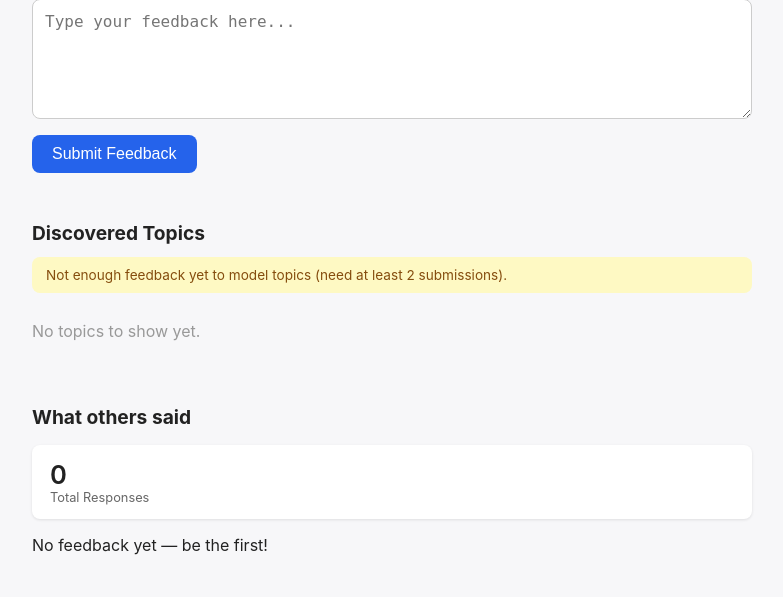
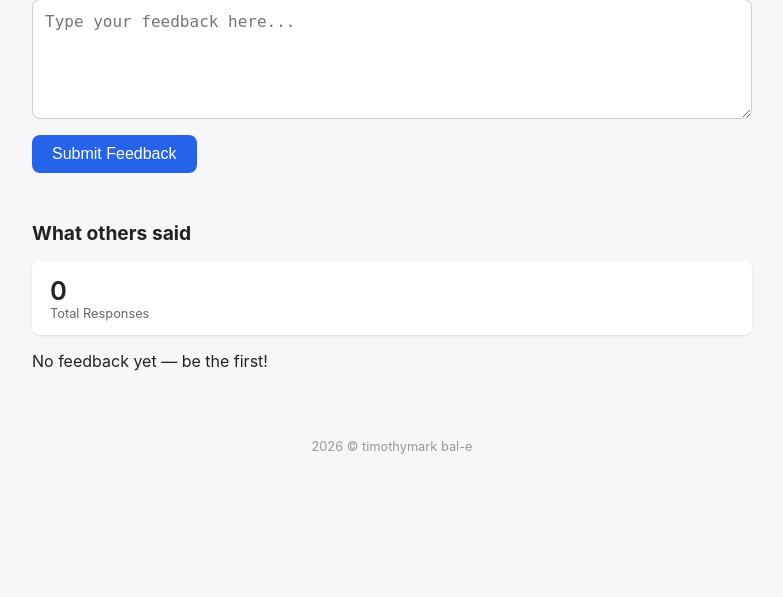
Before and after one commit to 3k100612-max/survey, a Flask app: page / in a window 1280 px wide. Shown: the part 132-729 px from the top of the page, without its empty margins (248-1031 px from the left). After the commit the page ends 586 px from the top, so only its background shows below. Run offline with Flask 3, Linux system fonts and the light colour scheme; data that the repository does not hold is empty; some libraries are stand-ins or nearby versions.

Commit message:
Update index.html

```diff
--- a/templates/index.html
+++ b/templates/index.html
@@ -128,54 +128,13 @@
         white-space: nowrap;
     }
 
-    #listError, #topicsError {
+    #listError {
         display: none;
         background: #fee2e2;
         color: #991b1b;
         padding: 12px;
         border-radius: 8px;
         margin-bottom: 16px;
-    }
-
-    /* --- Discovered topics section --- */
-    #topicsNote {
-        display: none;
-        background: #fef9c3;
-        color: #854d0e;
-        padding: 10px 14px;
-        border-radius: 8px;
-        margin-bottom: 12px;
-        font-size: 0.85rem;
-    }
-    #topicsGrid {
-        display: grid;
-        grid-template-columns: repeat(auto-fill, minmax(220px, 1fr));
-        gap: 14px;
-    }
-    .topic-card {
-        background: white;
-        border-radius: 8px;
-        padding: 14px 18px;
-        box-shadow: 0 1px 3px rgba(0,0,0,0.1);
-    }
-    .topic-card h3 {
-        margin: 0 0 8px 0;
-        font-size: 0.9rem;
-    }
-    .topic-word {
-        display: inline-block;
-        background: #eff6ff;
-        color: #1d4ed8;
-        border-radius: 999px;
-        padding: 2px 8px;
-        margin: 2px 4px 2px 0;
-        font-size: 0.7rem;
-        font-weight: 600;
-    }
-    .topic-count {
-        color: #666;
-        font-size: 0.76rem;
-        margin-top: 8px;
     }
 
     footer.site-footer {
@@ -197,13 +156,6 @@
 <button id="submitBtn">Submit Feedback</button>
 
 <div id="result"></div>
-
-<h2>Discovered Topics</h2>
-<div id="topicsError"></div>
-<div id="topicsNote"></div>
-<div id="topicsGrid">
-    <p style="color:#999;">Loading topics...</p>
-</div>
 
 <h2>What others said</h2>
 <div id="listError"></div>
@@ -299,7 +251,6 @@ submitBtn.addEventListener('click', async () => {
         feedbackText.value = '';
 
         loadFeedbackList();
-        loadTopics();
 
     } catch (err) {
         console.error('Submit failed:', err);
@@ -365,56 +316,7 @@ async function loadFeedbackList() {
     }
 }
 
-async function loadTopics() {
-    const errorEl = document.getElementById('topicsError');
-    const noteEl = document.getElementById('topicsNote');
-    const gridEl = document.getElementById('topicsGrid');
-
-    try {
-        const response = await fetch('/admin_topics?n_topics=5');
-        const data = await response.json();
-
-        if (!response.ok) {
-            throw new Error(data.error || `Server responded with ${response.status}`);
-        }
-
-        errorEl.style.display = 'none';
-
-        if (data.note) {
-            noteEl.textContent = data.note;
-            noteEl.style.display = 'block';
-        } else {
-            noteEl.style.display = 'none';
-        }
-
-        if (!data.topics || data.topics.length === 0) {
-            gridEl.innerHTML = '<p style="color:#999;">No topics to show yet.</p>';
-            return;
-        }
-
-        gridEl.innerHTML = data.topics.map(topic => {
-            const wordsHtml = topic.top_words
-                .map(w => `<span class="topic-word">${escapeHtml(w)}</span>`)
-                .join('');
-            return `
-                <div class="topic-card">
-                    <h3>Topic ${topic.topic_id + 1}</h3>
-                    <div>${wordsHtml}</div>
-                    <div class="topic-count">${topic.feedback.length} feedback item${topic.feedback.length === 1 ? '' : 's'}</div>
-                </div>
-            `;
-        }).join('');
-
-    } catch (err) {
-        console.error('Failed to load topics:', err);
-        errorEl.textContent = `Failed to load topics: ${err.message}`;
-        errorEl.style.display = 'block';
-        gridEl.innerHTML = '';
-    }
-}
-
 loadFeedbackList();
-loadTopics();
 setInterval(loadFeedbackList, 10000);
 </script>
 
```
